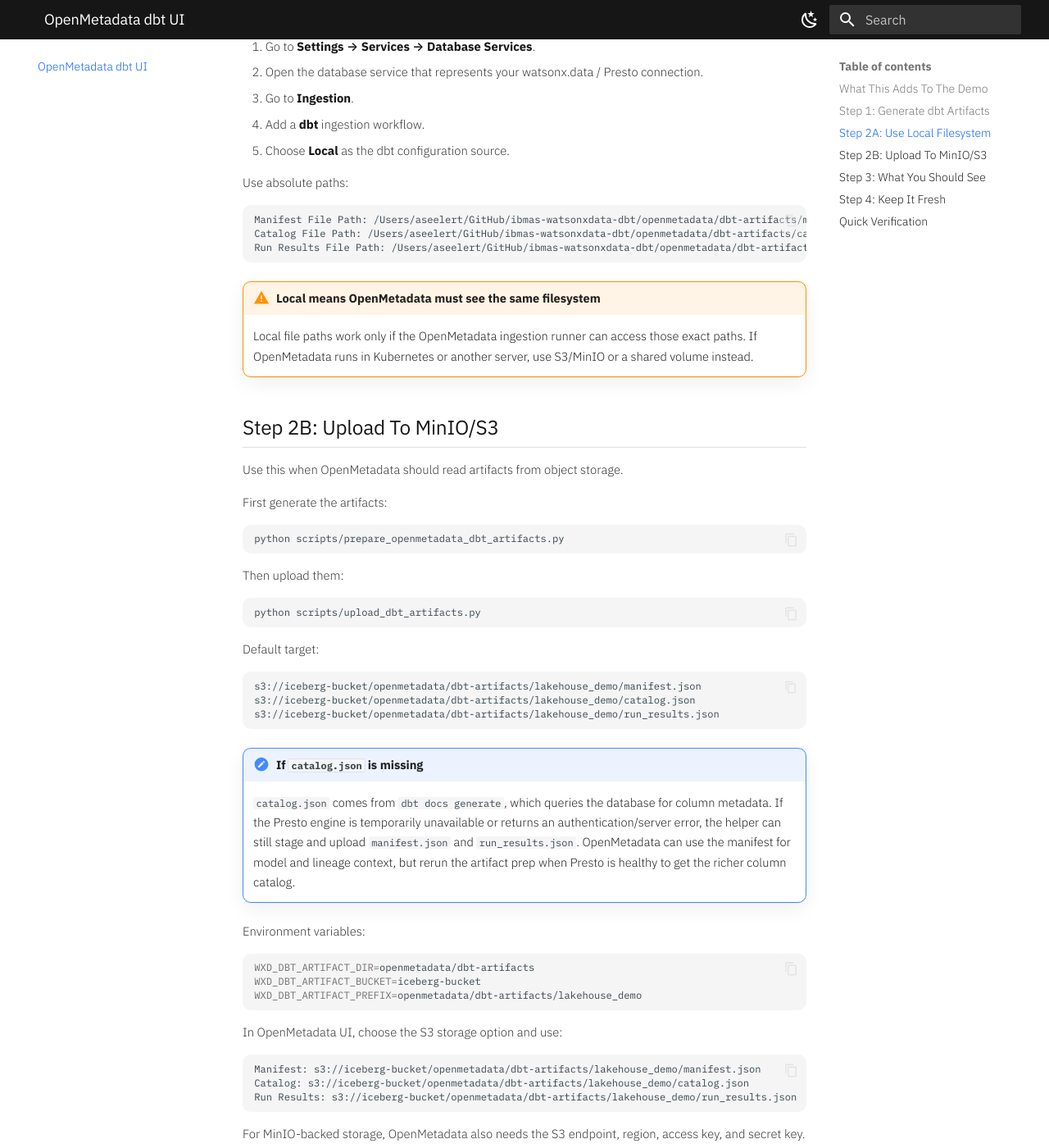
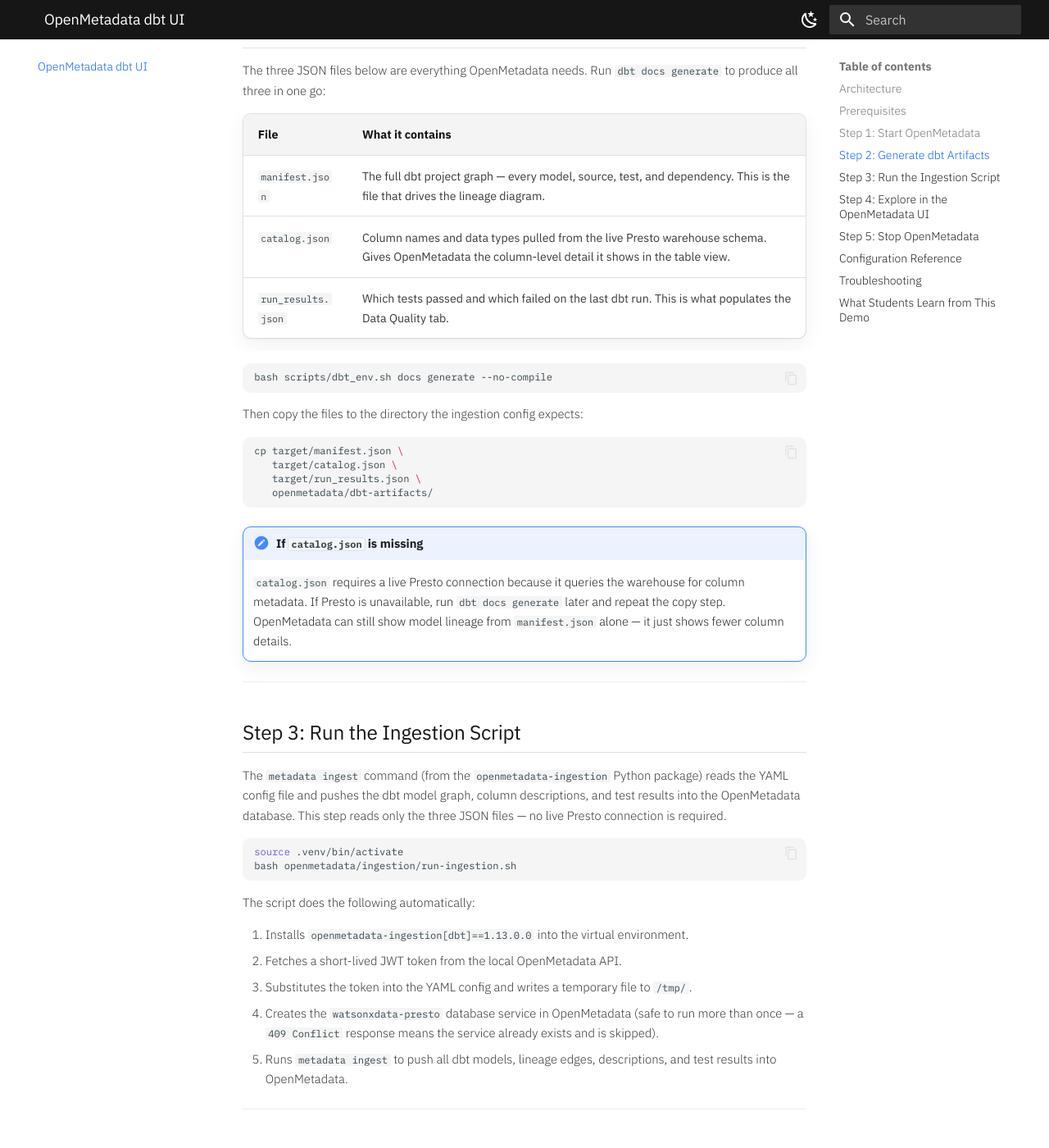
Before and after one commit to aseelert/ibmas-watsonxdata-dbt, an MkDocs documentation site: the page built from docs/openmetadata.md, in a window 1280 px wide and 1400 px high, scrolled down 1630 px. Shown: the whole window at 82% size. Built offline with MkDocs 1.6.1 and Material for MkDocs 9.7.7, drawn with Linux system fonts in a browser that asks for light colours; some of the changed text lies outside the part shown.

Commit message:
Add OpenMetadata 1.13 local Docker integration with dbt lineage
- openmetadata/docker-compose.yml: OM 1.13.0 full stack (MySQL + Elasticsearch + OM server)
- openmetadata/ingestion/dbt-ingestion.yaml: dbt connector config reading local artifact files
- openmetadata/ingestion/get_om_token.py: fetches ingestion-bot JWT via OM 1.13 API (Base64 password)
- openmetadata/ingestion/run-ingestion.sh: end-to-end ingestion runner (pip install → token → ingest)
- docs/openmetadata.md: rewritten for local Docker flow with correct email login credentials
- README.md: added OpenMetadata quick-start section with 3-command setup
- .gitignore: exclude openmetadata/docker-volume/ (Docker runtime data)

All 17 dbt models ingested and verified: raw→bronze→silver→gold lineage live at localhost:8585.
Login: admin@open-metadata.org / admin

Co-Authored-By: Claude Sonnet 4.6 <noreply@anthropic.com>

````diff
--- a/docs/openmetadata.md
+++ b/docs/openmetadata.md
@@ -1,187 +1,253 @@
-# OpenMetadata dbt UI
+# OpenMetadata: dbt Lineage in a Local Docker UI
 
-OpenMetadata can show dbt models, lineage, descriptions, tags, and test results in its UI. It does this by reading dbt Core artifact files.
+!!! info "What OpenMetadata does"
+    OpenMetadata is a **metadata catalog** — think of it as a glossary and a map of your data all in one place. It answers three questions at a glance: **where** did each table come from (the lineage graph), **what** does each column mean (descriptions you wrote in `schema.yml`), and **whether** the data quality tests passed last time dbt ran. In this demo, OpenMetadata does not connect to the live Presto cluster at all. It reads the JSON files that dbt produces after a run and draws the Bronze → Silver → Gold transformation graph inside a browser UI at `localhost:8585`. That means you can show the full lineage story offline, without any watsonx.data credentials.
 
-The OpenMetadata dbt artifact guide says dbt Core users need to generate and expose these files:
-
-| Artifact | Generated by | Why OpenMetadata needs it |
-| --- | --- | --- |
-| `manifest.json` | `dbt run`, `dbt compile`, `dbt build` | Model definitions, dependencies, tests, sources, lineage. |
-| `catalog.json` | `dbt docs generate` | Column names, column types, and docs metadata. |
-| `run_results.json` | `dbt run`, `dbt test`, `dbt build` | Test and execution results. |
-
-Source: [OpenMetadata dbt Artifact Configuration Guide](https://docs.open-metadata.org/v1.13.x/connectors/database/dbt/storage-configuration-overview).
-
-## What This Adds To The Demo
+## Architecture
 
 ```mermaid
 flowchart LR
-  dbt["dbt run/test/docs generate"]
-  target["target/*.json"]
-  stage["openmetadata/dbt-artifacts/*.json"]
-  storage["Local path or MinIO/S3"]
-  om["OpenMetadata dbt ingestion"]
-  ui["OpenMetadata UI: models, lineage, tests"]
+  seeds["CSV seeds/"]
+  dbt["dbt models\nrunning against Presto"]
+  docs["dbt docs generate"]
+  artifacts["target/\nmanifest.json\ncatalog.json\nrun_results.json"]
+  ingest["metadata ingest CLI\nopenmetadata-ingestion"]
+  om["OpenMetadata server\nDocker on localhost:8585"]
+  browser["Browser\nlocalhost:8585"]
 
-  dbt --> target --> stage --> storage --> om --> ui
+  seeds --> dbt --> docs --> artifacts --> ingest --> om --> browser
 ```
 
-In plain words:
+The dbt JSON files are the only bridge between dbt and OpenMetadata. No live database connection is needed during the ingestion step.
 
-1. dbt builds and tests the lakehouse models.
-2. dbt writes metadata files into `target/`.
-3. The helper script copies the important files into `openmetadata/dbt-artifacts/`.
-4. OpenMetadata reads those files and decorates the database tables with dbt context.
+## Prerequisites
 
-## Step 1: Generate dbt Artifacts
+- **Docker Desktop 4.x or later** installed and running (the whale icon must be green).
+- The project virtual environment activated: `source .venv/bin/activate`
+- dbt models already built — complete at least through **Step 5 (Build Models)** in the [dbt Demo Path](dbt-demo.md).
 
-Run this from the repository root:
+---
+
+## Step 1: Start OpenMetadata
+
+OpenMetadata needs three services running together: a **MySQL** database that stores all the catalog metadata, an **Elasticsearch** index that powers search, and the **OpenMetadata web server** itself. The official Docker Compose file bundles all three so you start them with a single command.
 
 ```bash
-cd /Users/aseelert/GitHub/ibmas-watsonxdata-dbt
-source .venv/bin/activate
-python scripts/prepare_openmetadata_dbt_artifacts.py
+mkdir -p openmetadata
+curl -fsSL \
+  "https://github.com/open-metadata/OpenMetadata/releases/download/1.13.0-release/docker-compose.yml" \
+  -o openmetadata/docker-compose.yml
+
+docker compose -f openmetadata/docker-compose.yml up --detach
 ```
 
-This runs:
+After the containers start, wait for the web server to become ready. This command polls every 20 seconds and prints a confirmation when the API responds:
 
 ```bash
-scripts/dbt_env.sh seed --full-refresh
-scripts/dbt_env.sh run
-scripts/dbt_env.sh test
-scripts/dbt_env.sh docs generate
+until curl -sf http://localhost:8585/api/v1/system/version; do
+  echo "waiting for OpenMetadata..."
+  sleep 20
+done
 ```
 
-Then it stages:
+!!! warning "First start downloads about 3 GB and takes 5–10 minutes"
+    Docker needs to pull the MySQL, Elasticsearch, and OpenMetadata images the first time. Subsequent starts are fast because the images are cached locally.
 
-```text
-openmetadata/dbt-artifacts/manifest.json
-openmetadata/dbt-artifacts/catalog.json
-openmetadata/dbt-artifacts/run_results.json
+---
+
+## Step 2: Generate dbt Artifacts
+
+The three JSON files below are everything OpenMetadata needs. Run `dbt docs generate` to produce all three in one go:
+
+| File | What it contains |
+| --- | --- |
+| `manifest.json` | The full dbt project graph — every model, source, test, and dependency. This is the file that drives the lineage diagram. |
+| `catalog.json` | Column names and data types pulled from the live Presto warehouse schema. Gives OpenMetadata the column-level detail it shows in the table view. |
+| `run_results.json` | Which tests passed and which failed on the last dbt run. This is what populates the Data Quality tab. |
+
+```bash
+bash scripts/dbt_env.sh docs generate --no-compile
 ```
 
-These files are local generated artifacts and are ignored by Git.
-
-## Step 2A: Use Local Filesystem
-
-Use this when OpenMetadata can read files from the same machine or a shared mounted volume.
-
-In OpenMetadata UI:
-
-1. Go to **Settings → Services → Database Services**.
-2. Open the database service that represents your watsonx.data / Presto connection.
-3. Go to **Ingestion**.
-4. Add a **dbt** ingestion workflow.
-5. Choose **Local** as the dbt configuration source.
-
-Use absolute paths:
-
-```text
-Manifest File Path: /Users/aseelert/GitHub/ibmas-watsonxdata-dbt/openmetadata/dbt-artifacts/manifest.json
-Catalog File Path: /Users/aseelert/GitHub/ibmas-watsonxdata-dbt/openmetadata/dbt-artifacts/catalog.json
-Run Results File Path: /Users/aseelert/GitHub/ibmas-watsonxdata-dbt/openmetadata/dbt-artifacts/run_results.json
-```
-
-!!! warning "Local means OpenMetadata must see the same filesystem"
-    Local file paths work only if the OpenMetadata ingestion runner can access those exact paths. If OpenMetadata runs in Kubernetes or another server, use S3/MinIO or a shared volume instead.
-
-## Step 2B: Upload To MinIO/S3
-
-Use this when OpenMetadata should read artifacts from object storage.
-
-First generate the artifacts:
+Then copy the files to the directory the ingestion config expects:
 
 ```bash
-python scripts/prepare_openmetadata_dbt_artifacts.py
-```
-
-Then upload them:
-
-```bash
-python scripts/upload_dbt_artifacts.py
-```
-
-Default target:
-
-```text
-s3://iceberg-bucket/openmetadata/dbt-artifacts/lakehouse_demo/manifest.json
-s3://iceberg-bucket/openmetadata/dbt-artifacts/lakehouse_demo/catalog.json
-s3://iceberg-bucket/openmetadata/dbt-artifacts/lakehouse_demo/run_results.json
+cp target/manifest.json \
+   target/catalog.json \
+   target/run_results.json \
+   openmetadata/dbt-artifacts/
 ```
 
 !!! note "If `catalog.json` is missing"
-    `catalog.json` comes from `dbt docs generate`, which queries the database for column metadata. If the Presto engine is temporarily unavailable or returns an authentication/server error, the helper can still stage and upload `manifest.json` and `run_results.json`. OpenMetadata can use the manifest for model and lineage context, but rerun the artifact prep when Presto is healthy to get the richer column catalog.
+    `catalog.json` requires a live Presto connection because it queries the warehouse for column metadata. If Presto is unavailable, run `dbt docs generate` later and repeat the copy step. OpenMetadata can still show model lineage from `manifest.json` alone — it just shows fewer column details.
 
-Environment variables:
+---
+
+## Step 3: Run the Ingestion Script
+
+The `metadata ingest` command (from the `openmetadata-ingestion` Python package) reads the YAML config file and pushes the dbt model graph, column descriptions, and test results into the OpenMetadata database. This step reads only the three JSON files — no live Presto connection is required.
 
 ```bash
-WXD_DBT_ARTIFACT_DIR=openmetadata/dbt-artifacts
-WXD_DBT_ARTIFACT_BUCKET=iceberg-bucket
-WXD_DBT_ARTIFACT_PREFIX=openmetadata/dbt-artifacts/lakehouse_demo
+source .venv/bin/activate
+bash openmetadata/ingestion/run-ingestion.sh
 ```
 
-In OpenMetadata UI, choose the S3 storage option and use:
+The script does the following automatically:
 
-```text
-Manifest: s3://iceberg-bucket/openmetadata/dbt-artifacts/lakehouse_demo/manifest.json
-Catalog: s3://iceberg-bucket/openmetadata/dbt-artifacts/lakehouse_demo/catalog.json
-Run Results: s3://iceberg-bucket/openmetadata/dbt-artifacts/lakehouse_demo/run_results.json
+1. Installs `openmetadata-ingestion[dbt]==1.13.0.0` into the virtual environment.
+2. Fetches a short-lived JWT token from the local OpenMetadata API.
+3. Substitutes the token into the YAML config and writes a temporary file to `/tmp/`.
+4. Creates the `watsonxdata-presto` database service in OpenMetadata (safe to run more than once — a `409 Conflict` response means the service already exists and is skipped).
+5. Runs `metadata ingest` to push all dbt models, lineage edges, descriptions, and test results into OpenMetadata.
+
+---
+
+## Step 4: Explore in the OpenMetadata UI
+
+Open **[http://localhost:8585](http://localhost:8585)** in a browser and log in with:
+
+- **Email:** `admin@open-metadata.org`
+- **Password:** `admin`
+
+!!! note "Email, not username"
+    OpenMetadata uses email addresses as identifiers. The login form asks for an email, not a plain username — make sure to type the full address `admin@open-metadata.org`.
+
+Follow these steps to reach the lineage graph:
+
+1. Click **Explore** in the left sidebar, then choose **Databases**.
+2. Find **watsonxdata-presto** and click into it, then open **iceberg_data**.
+3. Navigate to **lakehouse_demo_gold** → **gold_daily_sales**.
+4. Click the **Lineage** tab. The graph shows: raw CSVs → bronze tables → `silver_sales_enriched` → `gold_daily_sales`.
+5. Click any node in the graph to jump to that model's detail page.
+6. Click a **column name** inside a model card to see the description you wrote in `schema.yml` — this is documentation-as-code made visible.
+7. Click the **Data Quality** tab to see which dbt tests passed (shown in green) or failed (shown in red) from the last run.
+
+!!! tip "See the full medallion chain at once"
+    In the Lineage tab, click **Expand All** to see the complete Bronze → Silver → Gold chain with every intermediate model visible on screen at the same time.
+
+---
+
+## Step 5: Stop OpenMetadata
+
+When you are done with the demo, stop the containers:
+
+```bash
+docker compose -f openmetadata/docker-compose.yml down
 ```
 
-For MinIO-backed storage, OpenMetadata also needs the S3 endpoint, region, access key, and secret key. Use the same values as:
+To do a full reset and remove all stored metadata (useful before re-running the ingestion from scratch):
 
 ```bash
-WXD_OBJECT_STORE_ENDPOINT
-WXD_OBJECT_STORE_REGION
-WXD_OBJECT_STORE_ACCESS_KEY
-WXD_OBJECT_STORE_SECRET_KEY
+docker compose -f openmetadata/docker-compose.yml down -v
 ```
 
-## Step 3: What You Should See
+The `-v` flag removes the Docker volumes that hold the MySQL database and Elasticsearch index. After this, the next `up` will start with a completely empty catalog.
 
-After OpenMetadata ingests the database service and dbt artifacts, the UI should show dbt context for the watsonx.data tables:
+---
 
-- dbt model names
-- model SQL / compiled SQL
-- lineage between raw, bronze, silver, and gold
-- dbt tags
-- dbt tests and recent run results
-- column metadata from `catalog.json`
+## Configuration Reference
 
-If only `manifest.json` is available, start with model and lineage ingestion first, then add `catalog.json` later.
+??? note "openmetadata/ingestion/dbt-ingestion.yaml"
 
-## Step 4: Keep It Fresh
+    ```yaml
+    source:
+      type: dbt
+      serviceName: watsonxdata-presto
+      serviceConnection:
+        config:
+          type: Presto
+          hostPort: ibm-lh-lakehouse-presto651-presto-svc.apps.watson.ibmas-zocp-techcluster.org:443
+          catalog: iceberg_data
+          username: ibmlhadmin
+      sourceConfig:
+        config:
+          type: DBT
+          dbtConfigSource:
+            dbtConfigType: local
+            dbtCatalogFilePath: /Users/aseelert/GitHub/ibmas-watsonxdata-dbt/openmetadata/dbt-artifacts/catalog.json
+            dbtManifestFilePath: /Users/aseelert/GitHub/ibmas-watsonxdata-dbt/openmetadata/dbt-artifacts/manifest.json
+            dbtRunResultsFilePath: /Users/aseelert/GitHub/ibmas-watsonxdata-dbt/openmetadata/dbt-artifacts/run_results.json
+    sink:
+      type: metadata-rest
+      config: {}
+    workflowConfig:
+      openMetadataServerConfig:
+        hostPort: http://localhost:8585/api
+        authProvider: openmetadata
+        securityConfig:
+          jwtToken: __JWT_TOKEN__
+    ```
 
-Whenever dbt models change, rerun:
+    | Section | Key | What it does |
+    | --- | --- | --- |
+    | `source` | `type: dbt` | Tells the ingestion CLI to use the dbt connector — not a direct database connector. |
+    | `source` | `serviceName` | The name of the database service OpenMetadata groups these models under. Must match what the run script creates via the REST API. |
+    | `serviceConnection` | `type: Presto` | Associates dbt models with a Presto database service so lineage links to real warehouse tables. |
+    | `dbtConfigSource` | `dbtConfigType: local` | Reads artifact files from the local filesystem instead of S3, GCS, or Azure Blob. |
+    | `dbtConfigSource` | `dbt*FilePath` | Absolute paths to the three JSON files copied from `target/`. |
+    | `workflowConfig` | `hostPort` | The OpenMetadata API endpoint — matches the Docker Compose default port. |
+    | `workflowConfig` | `jwtToken` | A short-lived token fetched at runtime by `run-ingestion.sh` — the placeholder `__JWT_TOKEN__` is replaced by `sed` before the file is used. |
 
-```bash
-python scripts/prepare_openmetadata_dbt_artifacts.py
-python scripts/upload_dbt_artifacts.py
-```
+---
 
-Then rerun or schedule the OpenMetadata dbt ingestion workflow.
+## Troubleshooting
 
-## Quick Verification
+!!! warning "Common issues"
 
-Check the generated artifacts locally:
+    **OpenMetadata not ready after 10 minutes**
 
-```bash
-ls -lh openmetadata/dbt-artifacts/
-python -m json.tool openmetadata/dbt-artifacts/manifest.json >/dev/null
-python -m json.tool openmetadata/dbt-artifacts/catalog.json >/dev/null
-python -m json.tool openmetadata/dbt-artifacts/run_results.json >/dev/null
-```
+    Check whether the server container is still starting or has crashed:
 
-Check basic model count:
+    ```bash
+    docker compose -f openmetadata/docker-compose.yml logs openmetadata-server | tail -30
+    ```
 
-```bash
-python - <<'PY'
-import json
-from pathlib import Path
-manifest = json.loads(Path("openmetadata/dbt-artifacts/manifest.json").read_text())
-models = [k for k in manifest["nodes"] if k.startswith("model.")]
-print(f"dbt models in manifest: {len(models)}")
-for model in models:
-    print(" -", model)
-PY
-```
+    Look for `INFO: Started server process` near the bottom. If you see Java stack traces, wait another two minutes and check again — the JVM startup is the slowest part.
+
+    ---
+
+    **Package version mismatch during ingestion**
+
+    The `run-ingestion.sh` script tries the pinned version `1.13.0.0` first. If that fails (for example because the package index no longer carries that exact build), install without a version pin:
+
+    ```bash
+    pip install "openmetadata-ingestion[dbt]"
+    ```
+
+    Then rerun the ingestion script.
+
+    ---
+
+    **401 Unauthorized during ingestion**
+
+    OpenMetadata issues short-lived JWT tokens. If you stopped and restarted the Docker containers, the old token is no longer valid. Simply rerun the script — it fetches a fresh token each time:
+
+    ```bash
+    bash openmetadata/ingestion/run-ingestion.sh
+    ```
+
+    ---
+
+    **`catalog.json` is missing or empty**
+
+    `catalog.json` is only produced by `dbt docs generate`, not by `dbt run` or `dbt test`. If you only ran `dbt run`, the file will not exist. Fix:
+
+    ```bash
+    bash scripts/dbt_env.sh docs generate --no-compile
+    cp target/catalog.json openmetadata/dbt-artifacts/
+    bash openmetadata/ingestion/run-ingestion.sh
+    ```
+
+---
+
+## What Students Learn from This Demo
+
+!!! info "Key learning outcomes"
+
+    - **Data lineage visibility.** The lineage graph makes it obvious that a number in a gold mart did not appear from nowhere — it traces back through silver transformations all the way to a raw CSV file. This is the kind of audit trail that real governance teams require before trusting a metric.
+
+    - **dbt as documentation-as-code.** The column descriptions in `schema.yml` are not a separate wiki page that goes out of date. They are version-controlled alongside the SQL and appear automatically in the catalog UI. When the SQL changes, the documentation changes in the same commit.
+
+    - **Metadata governance concepts.** OpenMetadata separates the question "what does this column mean?" (the catalog) from the question "where is the data physically stored?" (the Iceberg tables in watsonx.data). Understanding that separation is a foundational concept for data engineering roles.
+
+    - **Storage versus catalog.** The actual data lives as Parquet files in watsonx.data, managed by the Iceberg table format. OpenMetadata tracks the *meaning* of that data — names, descriptions, lineage, and test results — but stores none of the data rows itself. These are two different layers of a modern data platform, and both are necessary for a production system.
````
Also changed, not shown: README.md (+28 -0 lines), 5 other files.
